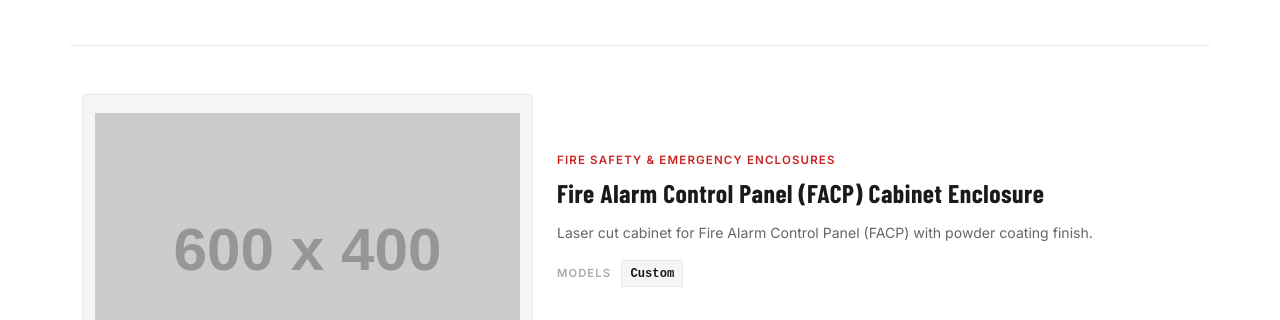
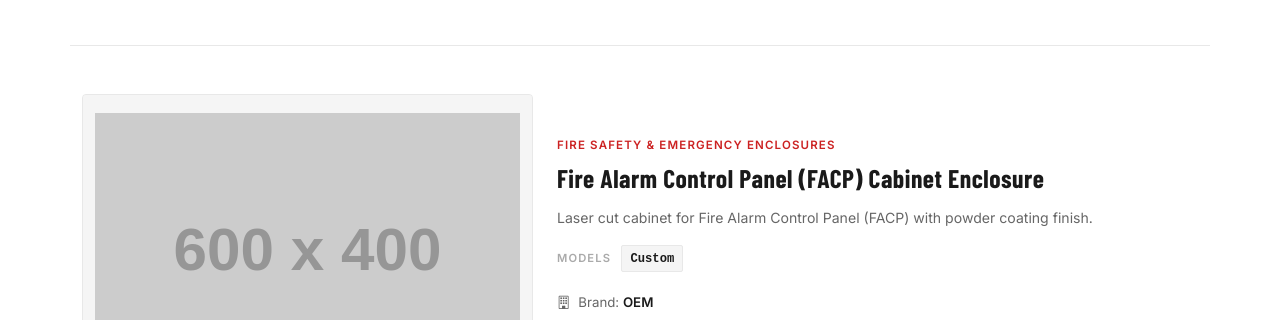
Before and after one commit to KrunchiZ/csh-engineering-website, a website: page metalworks.html in a window 1280 px wide. Shown: the part 729-1049 px from the top of the page. Drawn offline with nearby package versions, Linux system fonts and the light colour scheme; placeholder pictures from the web are drawn by us.

Commit message:
chore: Update metalworks.html to show brand instead of manufacturer.

```diff
--- a/metalworks.html
+++ b/metalworks.html
@@ -107,9 +107,9 @@
               <h2 class="controller-title">${item.name}</h2>
               <p class="controller-desc">${item.description}</p>
               ${models}
-              ${item.manufacturer ? `
+              ${item.brand ? `
                 <div class="controller-leadtime">
-                  <i class="bi bi-building me-2"></i>Manufacturer: <strong>${item.manufacturer}</strong>
+                  <i class="bi bi-building me-2"></i>Brand: <strong>${item.brand}</strong>
                 </div>` : ''}
               <a href="https://wa.me/60122311781?text=Hi, I would like to enquire about ${encodeURIComponent(item.name)}"
                  target="_blank" rel="noopener noreferrer" class="btn-csh mt-3 d-inline-block">
```
